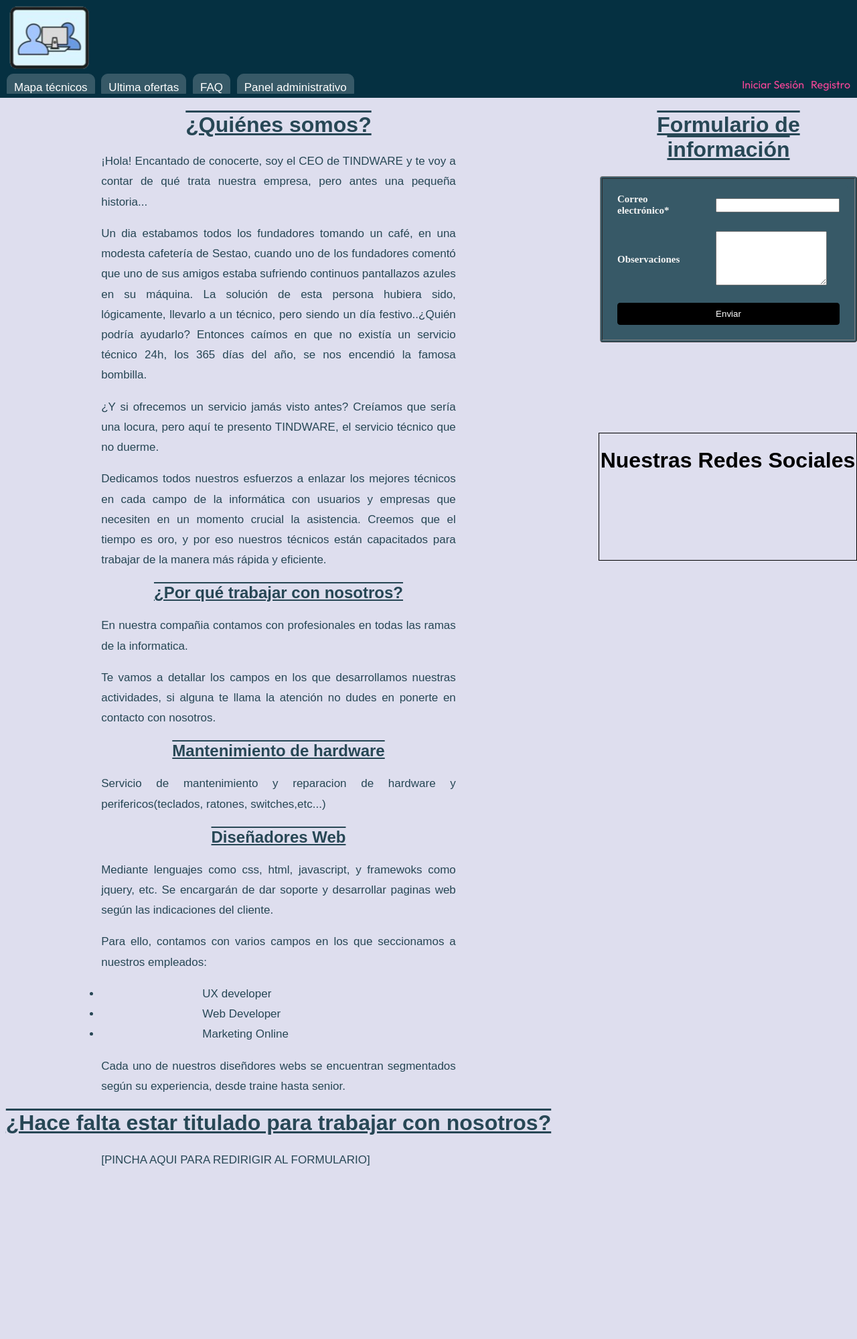
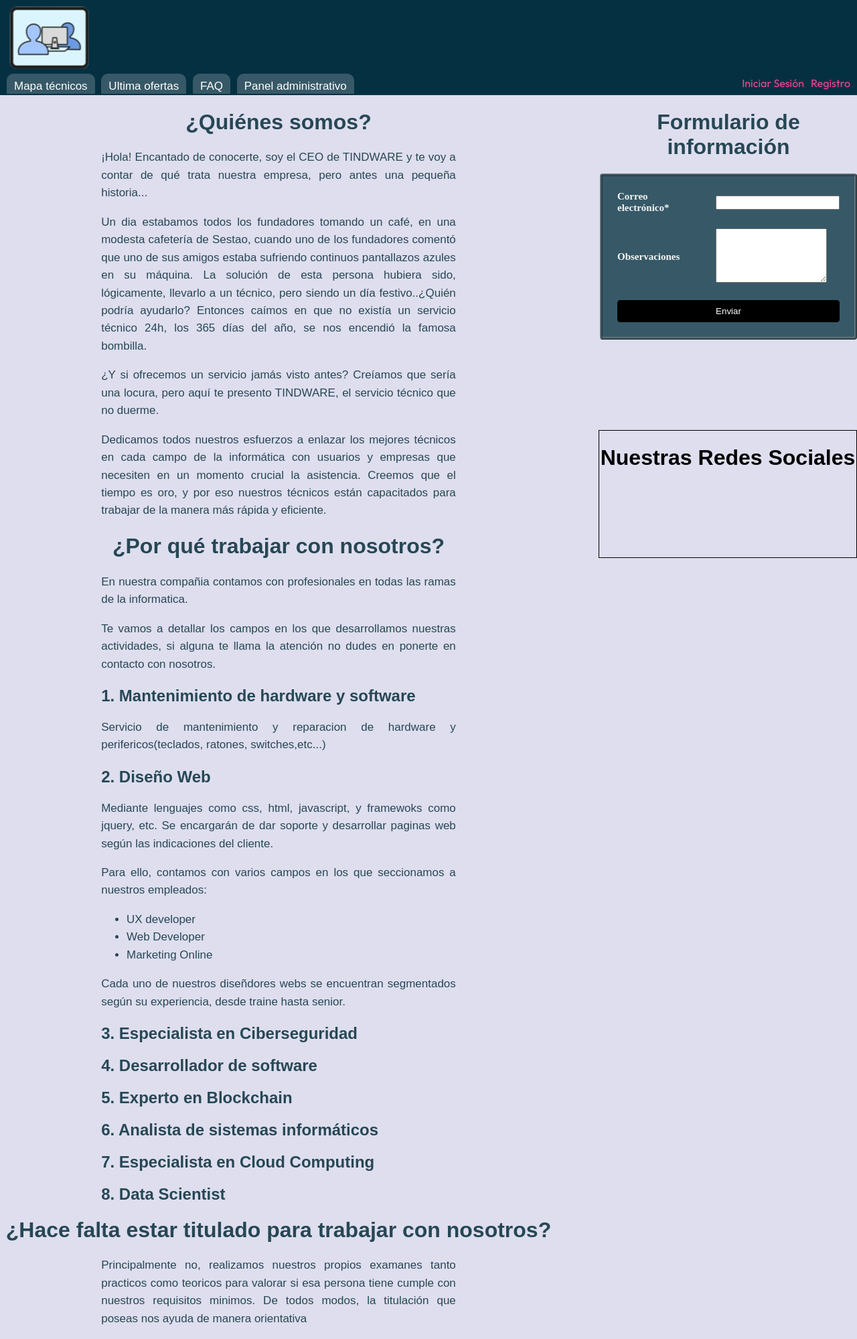
Before and after one commit to 9c23a5/tindware-web, a PHP site: page /quienessomos.php in a window 1280 px wide. Shown: the whole page at 67% size. Before the commit the page ends 1740 px from the top, so only its background shows below. Run offline with PHP 8.4, Linux system fonts and the light colour scheme; data that the repository does not hold is empty.

Commit message:
añadido estilo y texto a qs

```diff
--- a/css/qs.css
+++ b/css/qs.css
@@ -1,10 +1,20 @@
-p, ul, li{
+p{
     text-align: justify;
     padding-left: 4cm;
     padding-right: 4cm;
     font-size: 17px;
     font-family: fantasy;
-    line-height: 0.8cm;
+    line-height: 0.7cm;
+    color: #274755;
+    text-decoration: none;
+}
+ul{
+    text-align: justify;
+    padding-left: 5cm;
+    padding-right: 4cm;
+    font-size: 17px;
+    font-family: fantasy;
+    line-height: 0.7cm;
     color: #274755;
     text-decoration: none;
 }
@@ -18,13 +28,21 @@ p, ul, li{
 
 }
 
-#principal h1,h2{
+#principal h1{
 
     text-align: center;
     color: #053041;
     font-family: fantasy;
     color: #274755;
-    text-decoration: underline overline;
+
+}
+
+#principal h2{
+
+    color: #053041;
+    font-family: fantasy;
+    color: #274755;
+    padding-left: 4cm;
 }
 
 #principal img{
@@ -49,7 +67,7 @@ p, ul, li{
 #secundario h1{
     text-align: center;
     font-family: fantasy;
-    text-decoration: underline overline;
+
     color: #274755;
 
 }
--- a/quienessomos.php
+++ b/quienessomos.php
@@ -36,15 +36,15 @@
 
 
 
-        <h2>¿Por qué trabajar con nosotros?</h2>
+        <h1>¿Por qué trabajar con nosotros?</h1>
 
                 <p>En nuestra compañia contamos con profesionales en todas las ramas de la informatica.</p>
                 <p>Te vamos a detallar los campos en los que desarrollamos nuestras actividades, si alguna te llama la atención no dudes en ponerte en contacto con nosotros.</p>
 
-            <h2>Mantenimiento de hardware</h2>
+            <h2>1. Mantenimiento de hardware y software</h2>
                 <p>Servicio de mantenimiento y reparacion de hardware y perifericos(teclados, ratones, switches,etc...)</p>
 
-            <h2>Diseñadores Web</h2>
+            <h2>2. Diseño Web</h2>
                 <p>Mediante lenguajes como css, html, javascript, y framewoks como jquery, etc.
                     Se encargarán de dar soporte y desarrollar paginas web según las indicaciones del cliente.
                 <p>Para ello, contamos con varios campos en los que seccionamos a nuestros empleados:</p>
@@ -54,16 +54,19 @@
                     <li>Marketing Online</li>
                 </ul>
                 <p>Cada uno de nuestros diseñdores webs se encuentran segmentados según su experiencia, desde traine hasta senior.</p>
+                <h2>3. Especialista en Ciberseguridad </h2>
+                <h2>4. Desarrollador de software </h2>
+                <h2>5. Experto en Blockchain </h2>
+                <h2>6. Analista de sistemas informáticos </h2>
+                <h2>7. Especialista en Cloud Computing </h2>
+                <h2>8. Data Scientist</h2>
+                <h1>¿Hace falta estar titulado para trabajar con nosotros?</h1>
 
-                <h1>¿Hace falta estar titulado para trabajar con nosotros?</h1>
+                <p>Principalmente no, realizamos nuestros propios examanes tanto practicos como teoricos para valorar si esa persona
+                    tiene cumple con nuestros requisitos minimos. De todos modos, la titulación que poseas nos ayuda de manera orientativa</p>
 
 
 
-
-
-
-
-        <p> [PINCHA AQUI PARA REDIRIGIR AL FORMULARIO]</p>
     </div>
 
     <div id="secundario">
```
